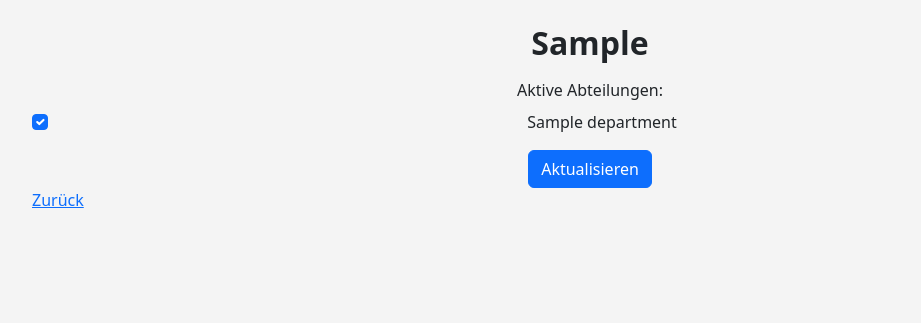
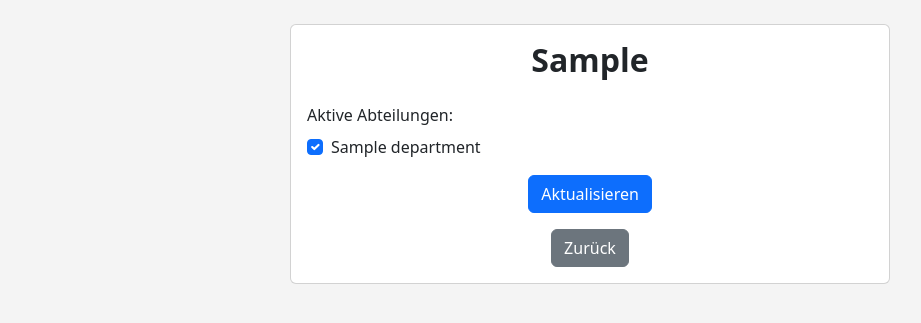
Before and after one commit to Ma-Ko-dev/Roleplay_Employee_Manager, a Flask app: page /user_detail/1 in a window 1280 px wide. Shown: the part 109-432 px from the top of the page, without its empty margins (50-971 px from the left). Run offline with Flask 3, Linux system fonts and the light colour scheme; a user stored in the database is signed in; tables that the repository leaves empty hold one stand-in row (values such as "Sample post"); some libraries are stand-ins or nearby versions.

Commit message:
user_detail.html redesign

```diff
--- a/templates/user_detail.html
+++ b/templates/user_detail.html
@@ -2,27 +2,31 @@
 
 {% block content %}
 <div class="container mt-4">
+    <div class="card mx-auto" style="max-width: 600px;">
+        <div class="card-body">
+            <h2 class="card-title text-center mb-4 fw-bold">{{ user.username.title() }}</h2>
+
             <form method="POST" action="/update_user">
-        <div class="mb-3 text-center">
-            <h2 class="fw-bold">{{ user.username.title() }}</h2>
-        </div>
-
-        <div class="mb-3 text-center">
+                <div class="mb-3">
                     <label class="form-label">Aktive Abteilungen:</label>
 
                     {% for department in departments %}
-            <div class="form-check  justify-content-center mb-2">
-                <input class="form-check-input me-2" type="checkbox" id="{{ department.name }}" name="{{ department.name }}" {% if user_data[department.name] %}checked{% endif %}>
+                    <div class="form-check">
+                        <input class="form-check-input" type="checkbox" id="{{ department.name }}" name="{{ department.name }}" {% if user_data[department.name] %}checked{% endif %}>
                         <label class="form-check-label" for="{{ department.name }}">{{ department.name }}</label>
                     </div>
                     {% endfor %}
-
                 </div>
 
                 <div class="text-center">
                     <button type="submit" class="btn btn-primary">Aktualisieren</button>
                 </div>
             </form>
-    <a href="{{ url_for('settings') }}" class="mt-3">Zurück</a>
+
+            <div class="text-center mt-3">
+                <a href="{{ url_for('settings') }}" class="btn btn-secondary">Zurück</a>
+            </div>
+        </div>
+    </div>
 </div>
 {% endblock %}
```
Lines whose indentation alone changed are shown as unchanged.
